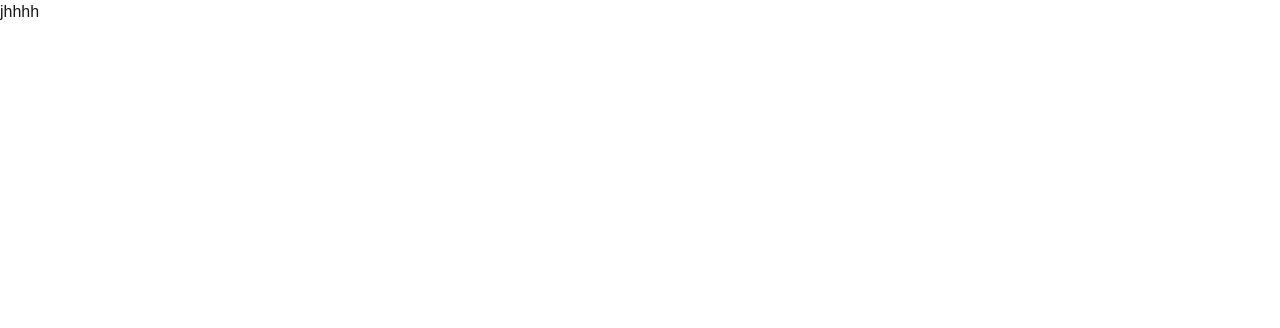
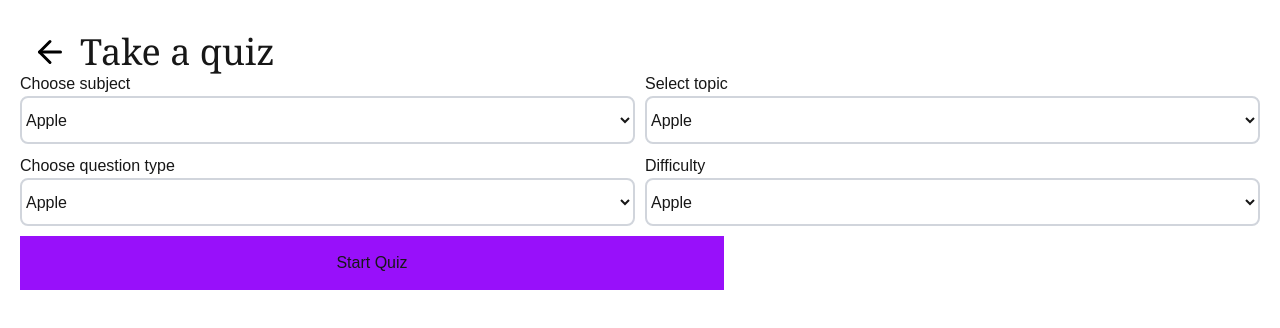
Before and after one commit to Fabuloustimsam/BrainiacGame, a Next.js app: page /quizButton in a window 1280 px wide. Shown: the top 328 px of the page. Built offline with nearby package versions, Linux system fonts and the light colour scheme.

Commit message:
Your message about the update

```diff
--- a/src/app/quizButton/page.tsx
+++ b/src/app/quizButton/page.tsx
@@ -1,5 +1,63 @@
 import React from "react";
+import Link from "next/link";
+import { ArrowLeft } from "lucide-react";
 
 export default function quizButton() {
-  return <div>jhhhh</div>;
+  return (
+    <>
+      <div className="py-8 px-5">
+        <div className="flex gap-3 text-3xl items-center">
+          <div>
+            <Link href={"/"}>
+              <div className="text-black ml-3">
+                <ArrowLeft className="w-9 h-9" />
+              </div>
+            </Link>
+          </div>
+          <div className="text-4xl font-serif">Take a quiz</div>
+        </div>
+        <form className="w-full  gap-2.5 justify-center grid grid-cols-2 h-full">
+          <div className="flex flex-col">
+            <div>Choose subject</div>
+            <select className="border-2 border-gray-300 rounded-lg h-12 w-full">
+              <option value="apple">Apple</option>
+              <option value="banana">Banana</option>
+              <option value="cherry">Cherry</option>
+            </select>
+          </div>
+
+          <div className="flex flex-col">
+            <div>Select topic</div>
+            <select className="border-2 border-gray-300 rounded-lg h-12 w-full">
+              <option value="apple">Apple</option>
+              <option value="banana">Banana</option>
+              <option value="cherry">Cherry</option>
+            </select>
+          </div>
+
+          <div className="flex flex-col">
+            <div>Choose question type</div>
+            <select className="border-2 border-gray-300 rounded-lg h-12 w-full">
+              <option value="apple">Apple</option>
+              <option value="banana">Banana</option>
+              <option value="cherry">Cherry</option>
+            </select>
+          </div>
+
+          <div className="flex flex-col">
+            <div>Difficulty</div>
+            <select className="border-2 border-gray-300 rounded-lg h-12 w-full">
+              <option value="apple">Apple</option>
+              <option value="banana">Banana</option>
+              <option value="cherry">Cherry</option>
+            </select>
+          </div>
+
+          <button className="bg-purple-600 flex w-[704px] h-[54px] justify-center items-center text-center mx-auto">
+            Start Quiz
+          </button>
+        </form>
+      </div>
+    </>
+  );
 }
```
